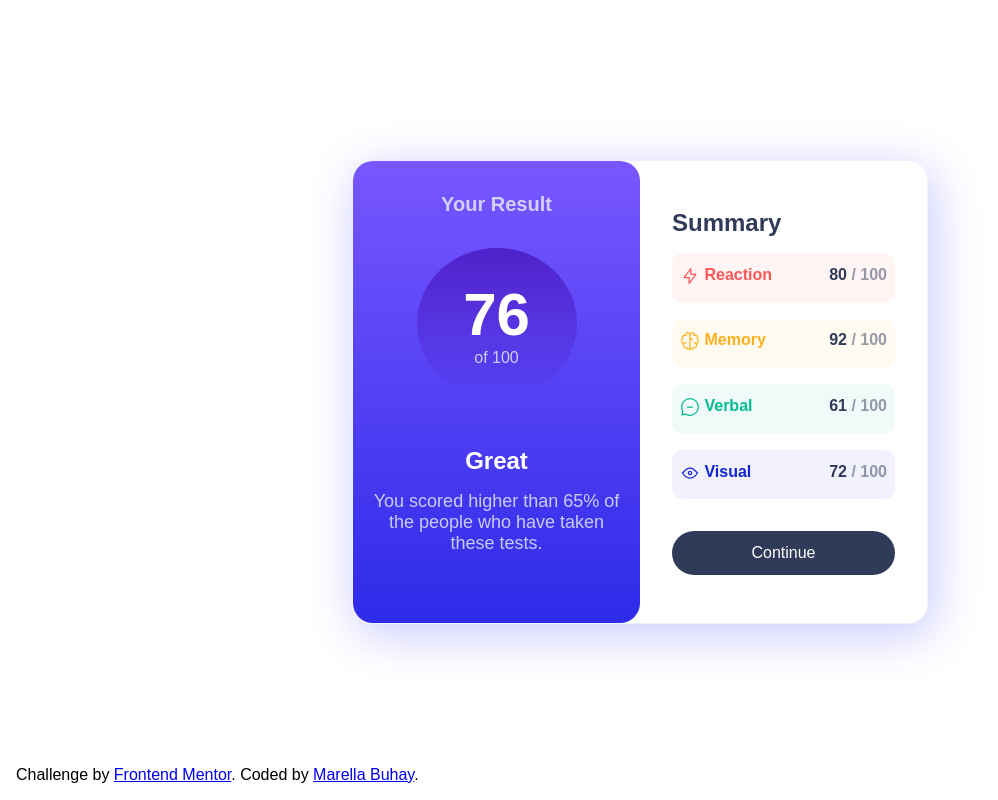
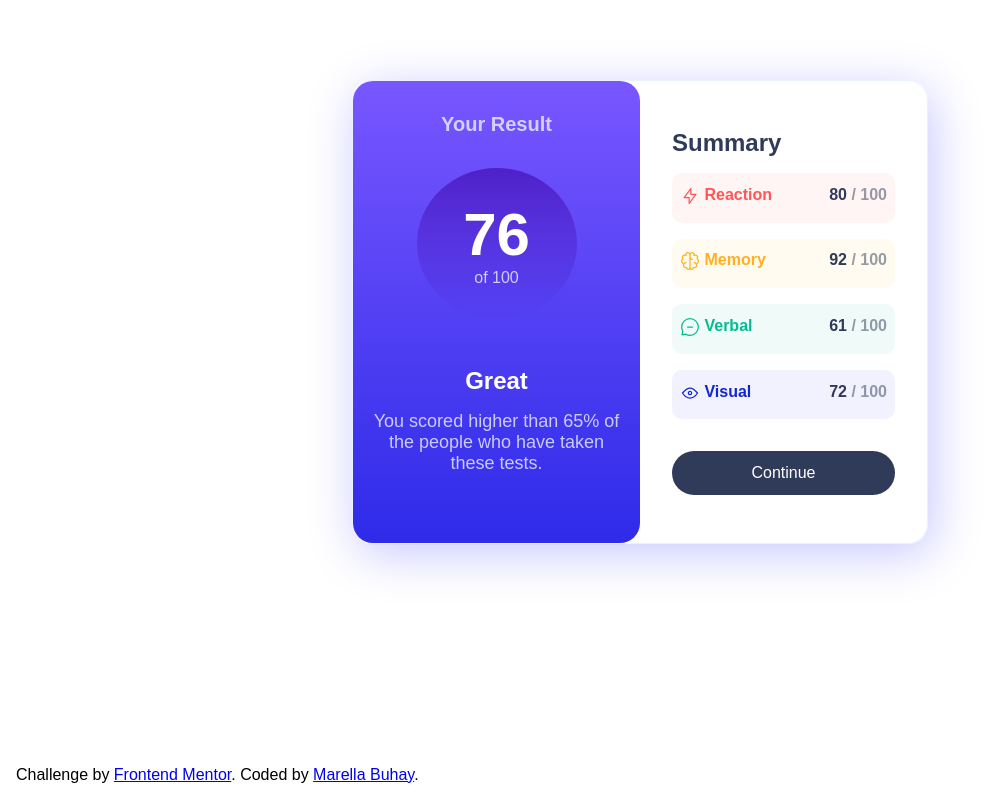
Before and after one commit to buhaymarella/frontend_mentor_result_summary_component_main, a plain HTML site: page index.html in a window 1280 px wide. Shown: the whole page, without its empty margins (0-998 px from the left). Drawn offline with Linux system fonts and the light colour scheme.

Commit message:
CSS file chamged

```diff
--- a/assets/style/style.css
+++ b/assets/style/style.css
@@ -34,7 +34,7 @@ body::-webkit-scrollbar {
 .main{
     display: grid;
     position: relative;
-    top: 10rem;
+    top: 5rem;
 
 }
 .main__container{
```
